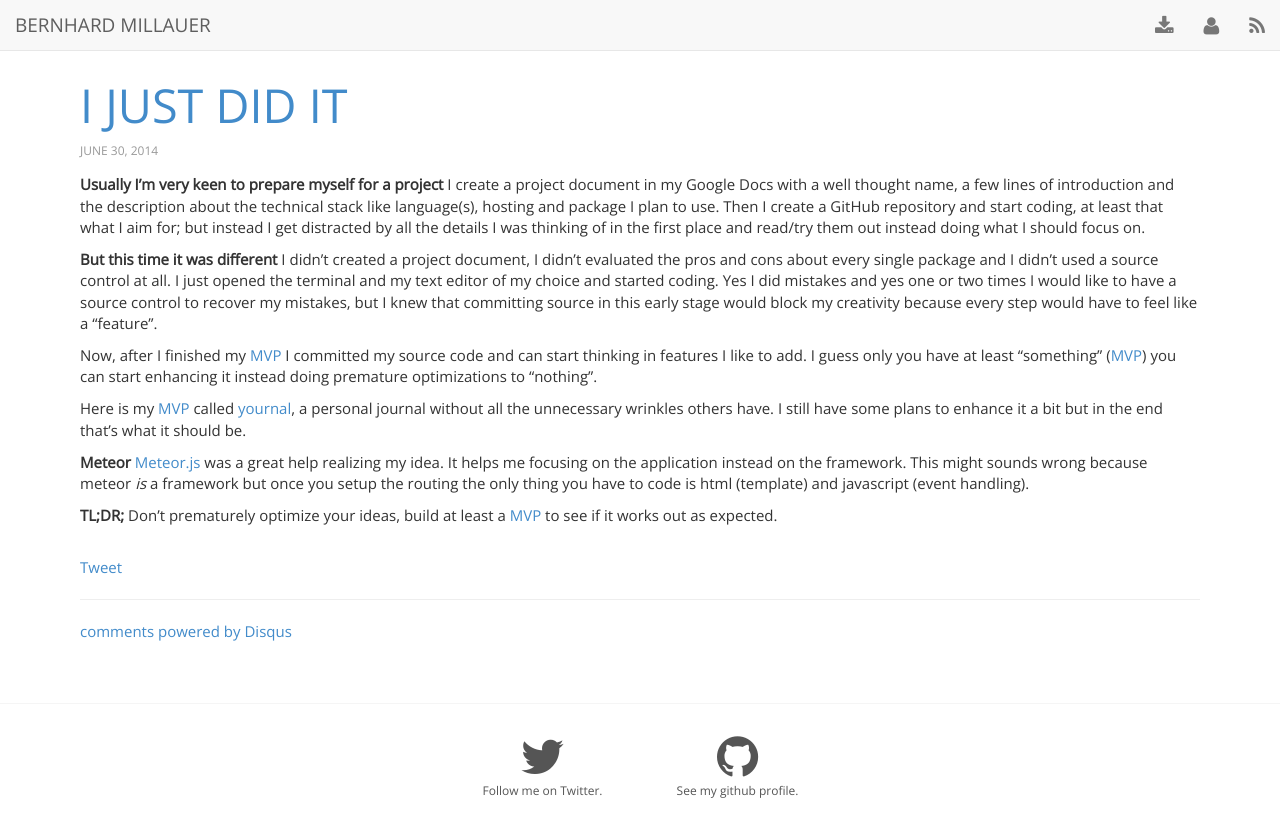
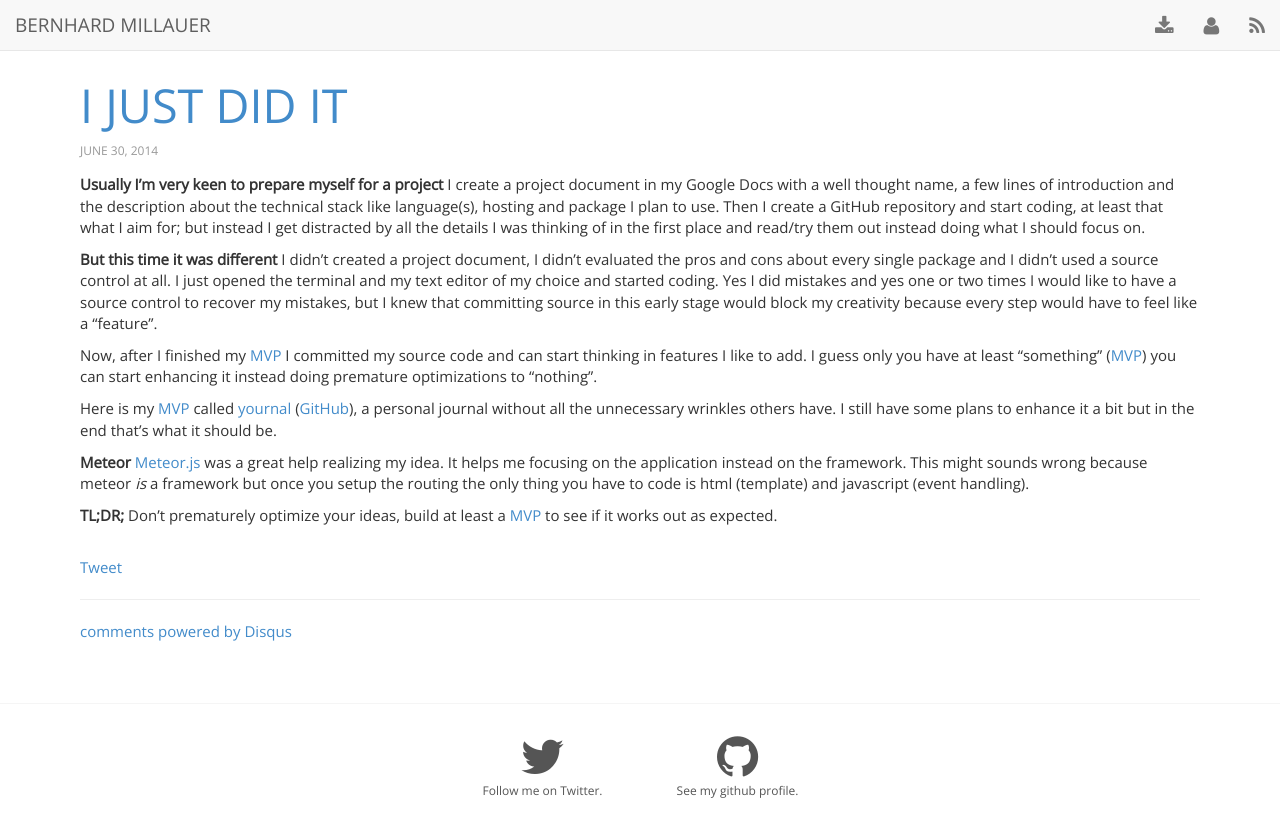
Before and after one commit to SeriousM/seriousm.github.io, a Jekyll site: the page built from _posts/2014-06-30-i-just-did-it.md, in a window 1280 px wide. Shown: the top 837 px of the page. Built offline with Jekyll 4.4.1, drawn with Linux system fonts in a browser that asks for light colours; nearby versions of some CDN libraries; Markdown is read by kramdown in place of the engine named in the settings; comment, search, counter and statistics services are not loaded.

Commit message:
Update 2014-06-30-i-just-did-it.md

```diff
--- a/_posts/2014-06-30-i-just-did-it.md
+++ b/_posts/2014-06-30-i-just-did-it.md
@@ -13,7 +13,7 @@ I just opened the terminal and my text editor of my choice and started coding. Y
 
 Now, after I finished my [MVP][mvp] I committed my source code and can start thinking in features I like to add. I guess only you have at least "something" ([MVP][mvp]) you can start enhancing it instead doing premature optimizations to "nothing".
 
-Here is my [MVP][mvp] called [yournal][yournal], a personal journal without all the unnecessary wrinkles others have.
+Here is my [MVP][mvp] called [yournal][yournal] ([GitHub][yournal-github]), a personal journal without all the unnecessary wrinkles others have.
 I still have some plans to enhance it a bit but in the end that's what it should be.
 
 **Meteor**
@@ -24,4 +24,5 @@ Don't prematurely optimize your ideas, build at least a [MVP][mvp] to see if it
 
   [mvp]: http://en.wikipedia.org/wiki/Minimum_viable_product
   [meteor]: https://www.meteor.com/
-  [yournal]: http://yournal.meteor.com/
+  [yournal]: https://yournal.meteor.com/
+  [yournal-github]: https://github.com/SeriousM/yournal
```
